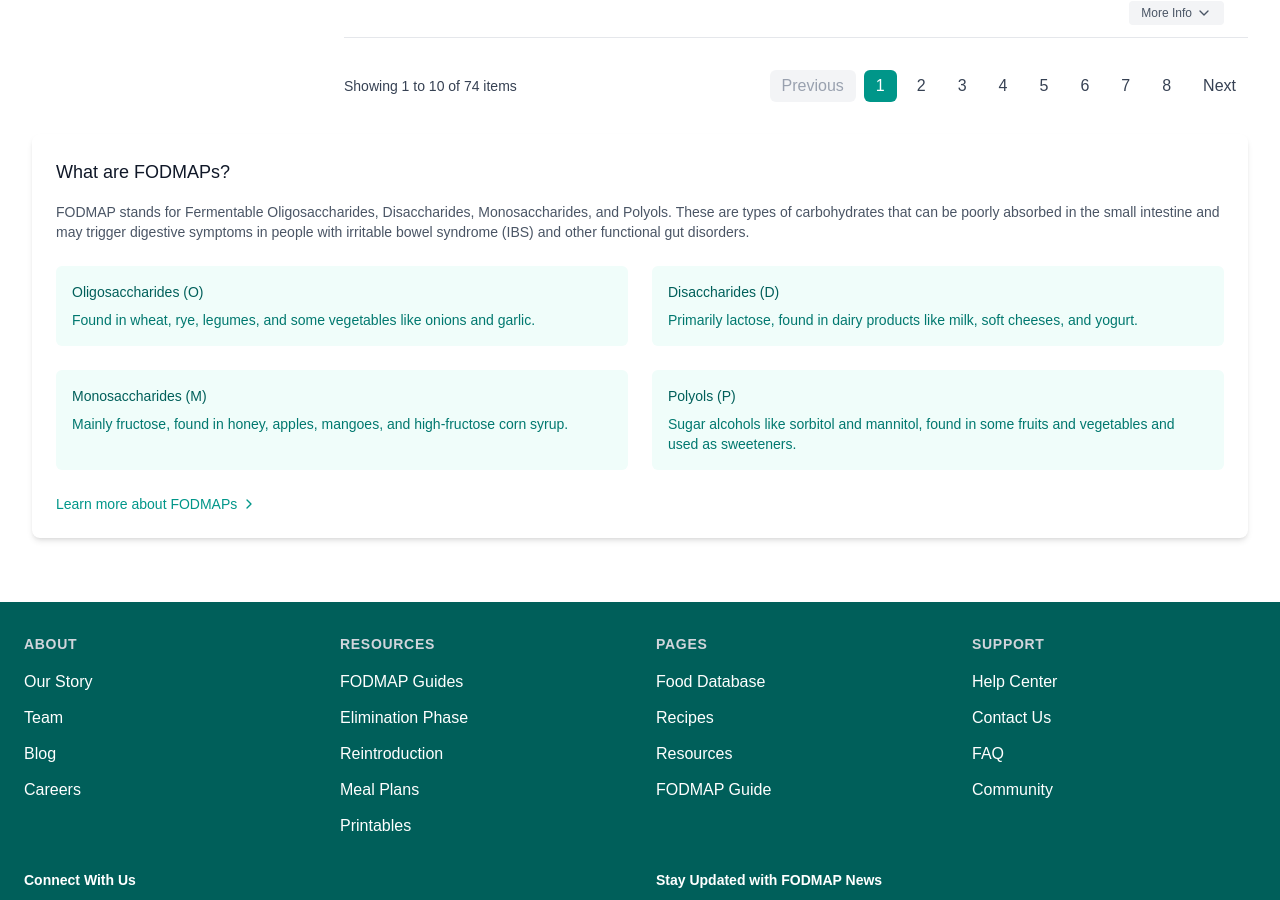
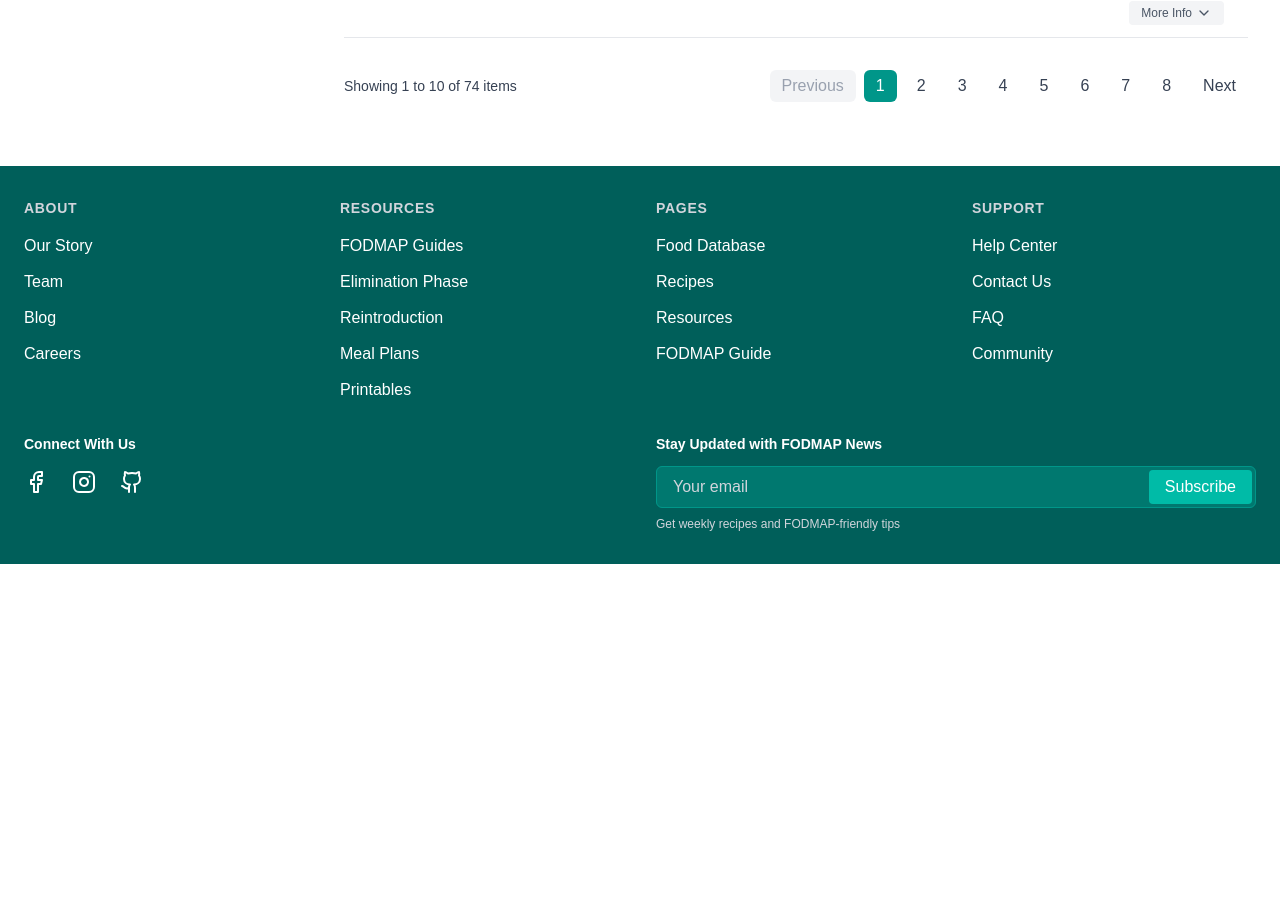
Before and after one commit to zarhaselene/fodmap-recipe, a Next.js app: page /food-database in a window 1280 px wide. Shown: the part 2420-3320 px from the top of the page. After the commit the page ends 2984 px from the top, so only its background shows below. Built offline with nearby package versions, Linux system fonts and the light colour scheme.

Commit message:
Remove FodmapInfo component and its usage from the FODMAP Database page

```diff
--- a/src/app/components/foodDatabase/FodmapInfo.jsx
+++ /dev/null
@@ -1,74 +0,0 @@
-import React from "react";
-import { ChevronRight } from "lucide-react";
-import Link from "next/link";
-
-const FodmapTypeCard = ({ title, description }) => {
-  return (
-    <div className="rounded-md bg-teal-50 p-4">
-      <h3 className="text-sm font-medium text-teal-800 mb-2">{title}</h3>
-      <p className="text-sm text-teal-700">{description}</p>
-    </div>
-  );
-};
-
-const FodmapInfo = () => {
-  const fodmapTypes = [
-    {
-      title: "Oligosaccharides (O)",
-      description:
-        "Found in wheat, rye, legumes, and some vegetables like onions and garlic.",
-    },
-    {
-      title: "Disaccharides (D)",
-      description:
-        "Primarily lactose, found in dairy products like milk, soft cheeses, and yogurt.",
-    },
-    {
-      title: "Monosaccharides (M)",
-      description:
-        "Mainly fructose, found in honey, apples, mangoes, and high-fructose corn syrup.",
-    },
-    {
-      title: "Polyols (P)",
-      description:
-        "Sugar alcohols like sorbitol and mannitol, found in some fruits and vegetables and used as sweeteners.",
-    },
-  ];
-
-  return (
-    <div className="bg-white rounded-lg shadow-md p-6 mt-8">
-      <h2 className="text-lg font-medium text-gray-900 mb-4">
-        What are FODMAPs?
-      </h2>
-      <p className="text-sm text-gray-600 mb-4">
-        FODMAP stands for Fermentable Oligosaccharides, Disaccharides,
-        Monosaccharides, and Polyols. These are types of carbohydrates that can
-        be poorly absorbed in the small intestine and may trigger digestive
-        symptoms in people with irritable bowel syndrome (IBS) and other
-        functional gut disorders.
-      </p>
-
-      <div className="grid grid-cols-1 md:grid-cols-2 gap-6 mt-6">
-        {fodmapTypes.map((type, index) => (
-          <FodmapTypeCard
-            key={index}
-            title={type.title}
-            description={type.description}
-          />
-        ))}
-      </div>
-
-      <div className="mt-6">
-        <Link
-          href="/learn-more-fodmaps"
-          className="text-teal-600 hover:text-teal-700 text-sm font-medium flex items-center"
-        >
-          Learn more about FODMAPs
-          <ChevronRight className="ml-1 h-4 w-4" />
-        </Link>
-      </div>
-    </div>
-  );
-};
-
-export default FodmapInfo;
--- a/src/app/food-database/page.jsx
+++ b/src/app/food-database/page.jsx
@@ -1,16 +1,12 @@
 "use client";
 import { useState, useEffect } from "react";
-
 import { X } from "lucide-react";
-import { motion } from "framer-motion";
-
 import Hero from "../components/shared/Hero";
 import FilterSidebar from "../components/foodDatabase/FilterSidebar";
 import SearchBar from "../components/foodDatabase/SearchBar";
 import ViewOptions from "../components/foodDatabase/ViewOptions";
 import FoodList from "../components/foodDatabase/FoodList";
 import Pagination from "../components/shared/Pagination";
-import FodmapInfo from "../components/foodDatabase/FodmapInfo";
 
 const FODMAPDatabasePage = () => {
   const [filters, setFilters] = useState({
@@ -18,7 +14,7 @@ const FODMAPDatabasePage = () => {
     categories: [],
     dietaryRestrictions: [],
   });
-  const [viewMode, setViewMode] = useState("list"); // list or grid (default: list)
+  const [viewMode, setViewMode] = useState("list"); // list or grid
   const [sortBy, setSortBy] = useState("alphabetical");
   const [currentPage, setCurrentPage] = useState(1);
 
@@ -350,8 +346,7 @@ const FODMAPDatabasePage = () => {
             </div>
           </div>
         </div>
-        {/* FODMAP Info */}
-        <FodmapInfo />
+
       </div>
     </div>
   );
```
